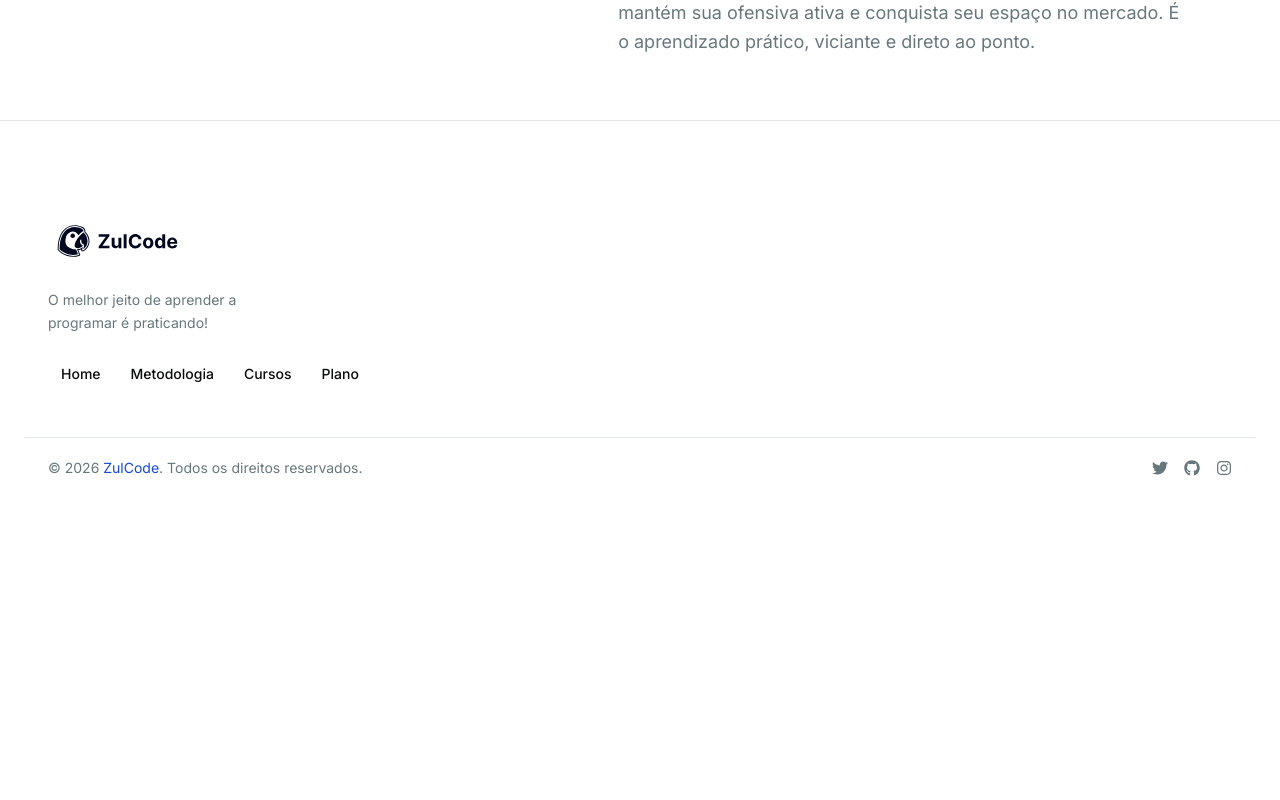
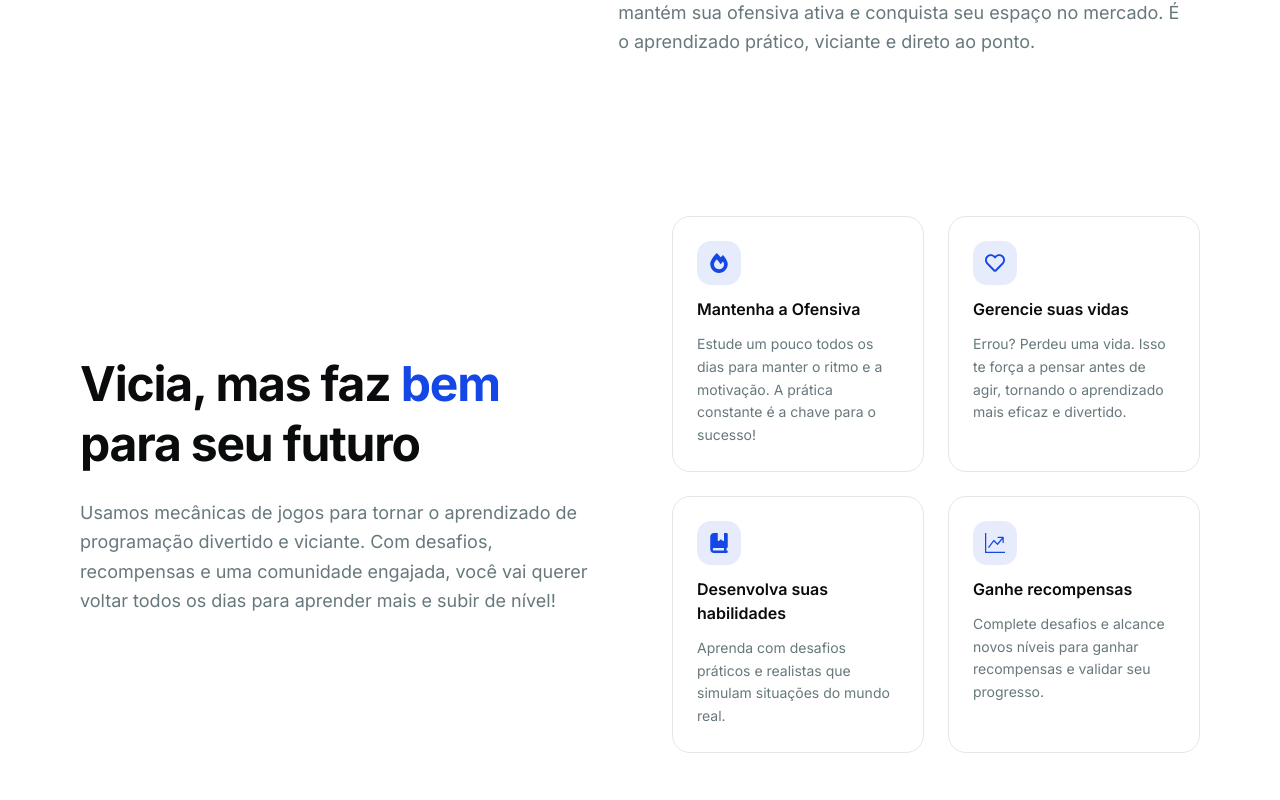
Before and after one commit to ZulCode-Organization/ZulCode-Landing, a Next.js app: page / in a window 1280 px wide. Shown: the part 1280-2080 px from the top of the page. Before the commit the page ends 1826 px from the top, so only its background shows below. Built offline with nearby package versions, Linux system fonts and the light colour scheme.

Commit message:
feat: adicionando continuacao da metodologia

```diff
--- a/src/app/(pages)/page.tsx
+++ b/src/app/(pages)/page.tsx
@@ -1,6 +1,7 @@
 import Footer from "@/components/blocks/footer";
 import HomeHero from "@/components/blocks/home-hero";
 import Metodologia from "@/components/blocks/metodologia";
+import MetodologiaPlus from "@/components/blocks/metodologia-plus";
 import Stack from "@/components/blocks/stack";
 import { Separator } from "@/components/ui/separator";
 
@@ -12,6 +13,7 @@ export default function Home() {
       <Stack />
       <Separator />
       <Metodologia />
+      <MetodologiaPlus />
       <Separator />
       <Footer />
     </div>
--- a/src/components/blocks/footer.tsx
+++ b/src/components/blocks/footer.tsx
@@ -12,7 +12,6 @@ import { FaGithub, FaInstagram, FaTwitter } from "react-icons/fa";
 const navLinks = [
   { name: "Home", href: "/" },
   { name: "Metodologia", href: "/#metodologia" },
-  { name: "Cursos", href: "/#cursos" },
   { name: "Plano", href: "/#planos" },
 ];
 
--- a/src/components/blocks/header.tsx
+++ b/src/components/blocks/header.tsx
@@ -11,7 +11,6 @@ import { ModeToggle } from "../ui/mode-toggle";
 const navLinks = [
   { name: "Home", href: "/" },
   { name: "Metodologia", href: "/#metodologia" },
-  { name: "Cursos", href: "/#cursos" },
   { name: "Plano", href: "/#planos" },
 ]
 
--- /dev/null
+++ b/src/components/blocks/metodologia-blocks.tsx
@@ -0,0 +1,49 @@
+import { BsGraphUpArrow } from "react-icons/bs";
+import { FaFireAlt, FaRegHeart } from "react-icons/fa";
+import { FaBookBookmark } from "react-icons/fa6";
+
+const blocks = [
+  {
+    icon: <FaFireAlt className="text-primary text-xl" />,
+    title: "Mantenha a Ofensiva",
+    description:
+      "Estude um pouco todos os dias para manter o ritmo e a motivação. A prática constante é a chave para o sucesso!",
+  },
+  {
+    icon: <FaRegHeart className="text-primary text-xl" />,
+    title: "Gerencie suas vidas",
+    description:
+      "Errou? Perdeu uma vida. Isso te força a pensar antes de agir, tornando o aprendizado mais eficaz e divertido.",
+  },
+  {
+    icon: <FaBookBookmark className="text-primary text-xl" />,
+    title: "Desenvolva suas habilidades",
+    description:
+      "Aprenda com desafios práticos e realistas que simulam situações do mundo real.",
+  },
+  {
+    icon: <BsGraphUpArrow className="text-primary text-xl" />,
+    title: "Ganhe recompensas",
+    description:
+      "Complete desafios e alcance novos níveis para ganhar recompensas e validar seu progresso.",
+  },
+];
+
+export default function MetodologiaBlocks() {
+  return (
+    <div className="grid grid-cols-1 sm:grid-cols-2 gap-6">
+      {blocks.map((item) => (
+        <div
+          key={item.title}
+          className="flex flex-col gap-3 p-6 rounded-2xl border border-border bg-card hover:shadow-md transition-shadow duration-200"
+        >
+          <div className="size-11 rounded-xl bg-primary/10 flex items-center justify-center">
+            {item.icon}
+          </div>
+          <h3 className="text-base font-semibold text-foreground">{item.title}</h3>
+          <p className="text-sm text-muted-foreground leading-relaxed">{item.description}</p>
+        </div>
+      ))}
+    </div>
+  );
+}
--- /dev/null
+++ b/src/components/blocks/metodologia-plus.tsx
@@ -0,0 +1,25 @@
+import MetodologiaBlocks from "./metodologia-blocks";
+
+export default function MetodologiaPlus() {
+  return (
+    <section className="w-full px-6 py-24 md:px-12 lg:px-20">
+      <div className="max-w-6xl mx-auto grid grid-cols-1 lg:grid-cols-2 gap-16 items-center">
+        <div className="flex flex-col gap-6">
+          <h2 className="text-4xl md:text-5xl font-bold leading-tight tracking-tight text-foreground">
+            Vicia, mas faz{" "}
+            <span className="text-primary">bem</span>
+            <br />
+            para seu futuro
+          </h2>
+          <p className="text-muted-foreground text-lg leading-relaxed max-w-prose">
+            Usamos mecânicas de jogos para tornar o aprendizado de programação
+            divertido e viciante. Com desafios, recompensas e uma comunidade
+            engajada, você vai querer voltar todos os dias para aprender mais e
+            subir de nível!
+          </p>
+        </div>
+        <MetodologiaBlocks />
+      </div>
+    </section>
+  );
+}
```
